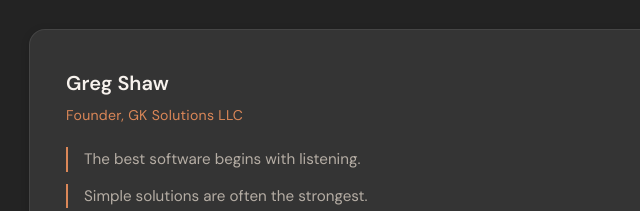
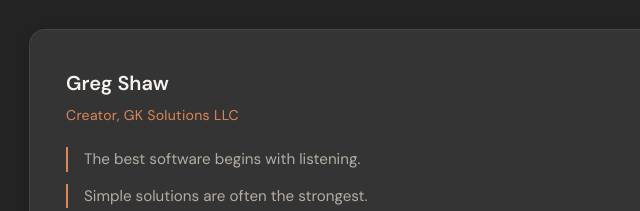
Before and after one commit to Gks21/gksolutions, a plain HTML site: page index.html in a window 1280 px wide. Shown: the part 1727-1938 px from the top of the page, 21-661 px from the left. Drawn offline with Linux system fonts and the light colour scheme.

Commit message:
Updated role (Founder -> Creator)

```diff
--- a/index.html
+++ b/index.html
@@ -70,7 +70,7 @@
 
         <div class="founder-card">
           <h3 class="founder-name">Greg Shaw</h3>
-          <p class="founder-role">Founder, GK Solutions LLC</p>
+          <p class="founder-role">Creator, GK Solutions LLC</p>
           <ul class="philosophy-list">
             <li>The best software begins with listening.</li>
             <li>Simple solutions are often the strongest.</li>
```
